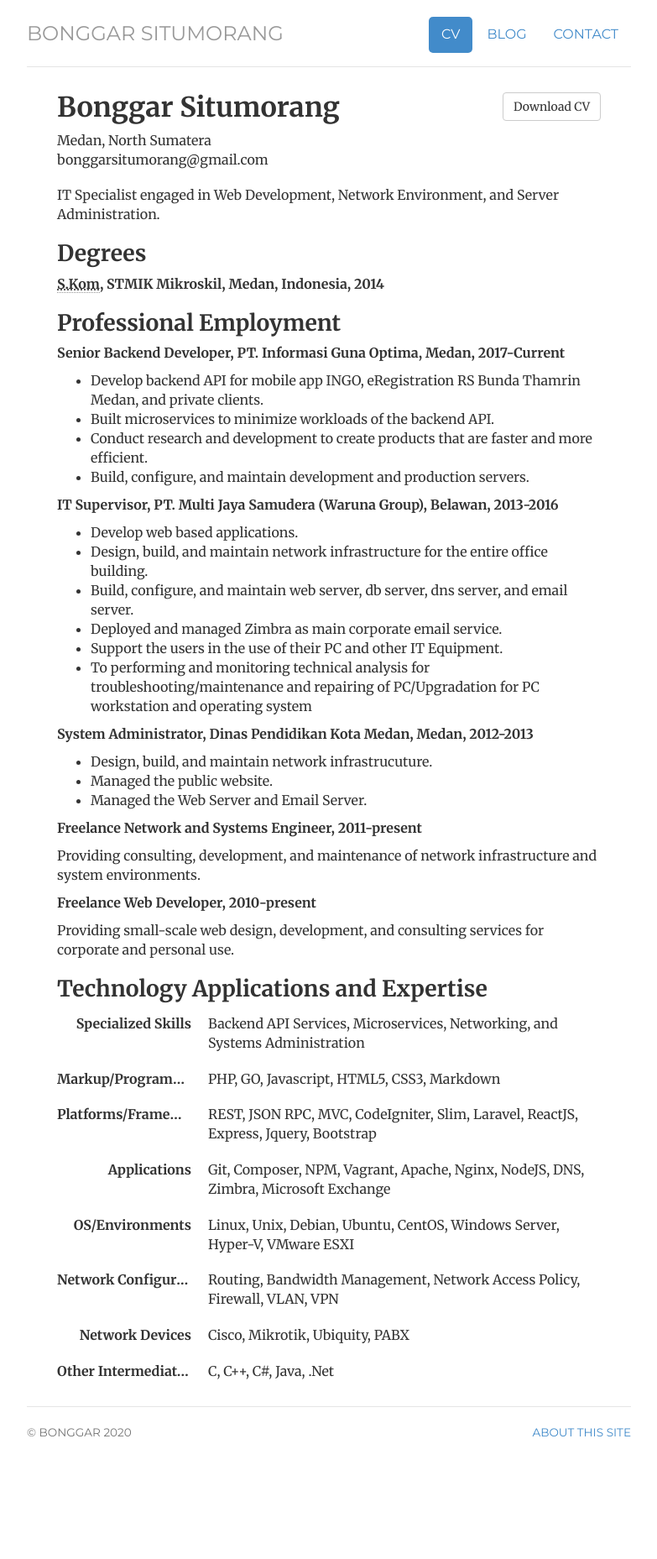
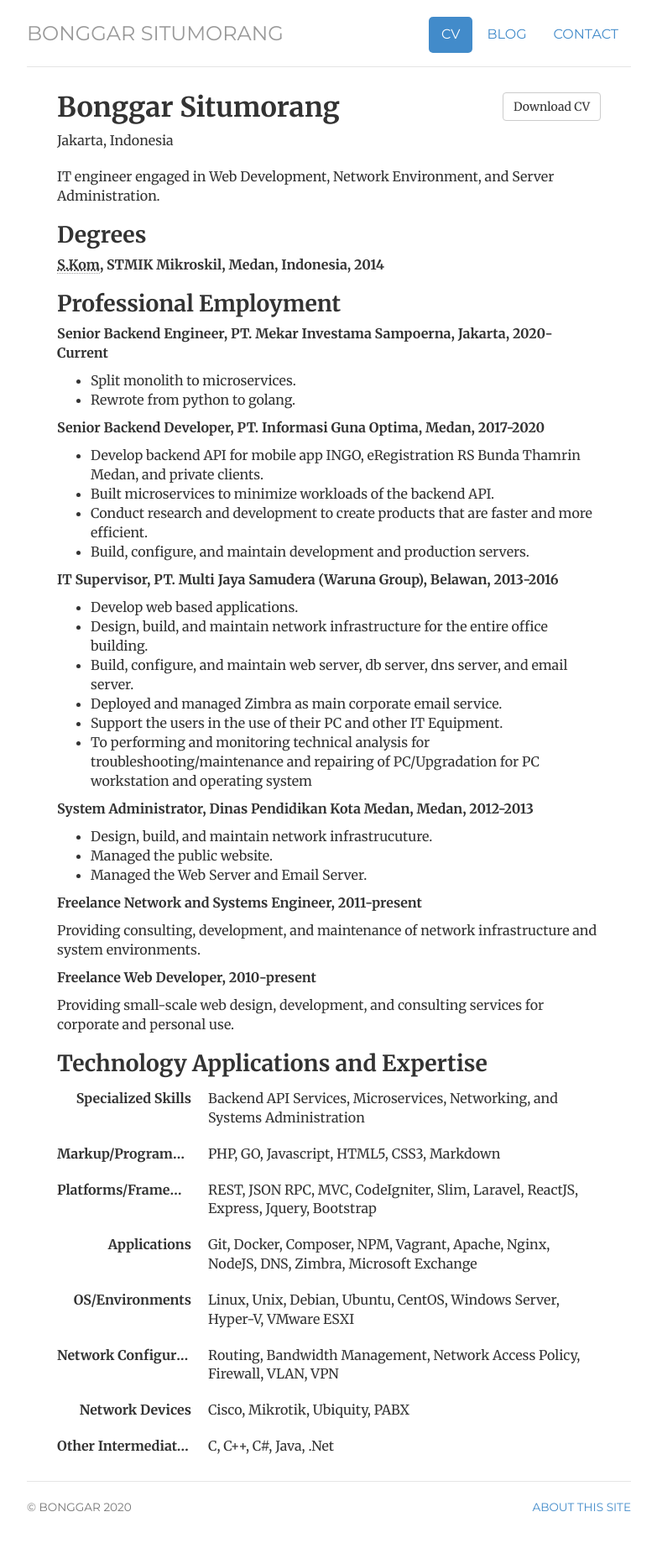
Before and after one commit to bonggar/bonggar.github.io, a Jekyll site: the page built from cv/index.html, in a window 1280 px wide. Shown: the whole page at 84% size, without its empty margins (248-1031 px from the left). Built offline with Jekyll 4.4.1, drawn with Linux system fonts in a browser that asks for light colours; before the commit the page ends 1768 px from its top, so only the background shows below that.

Commit message:
Update Work Experience

```diff
--- a/cv/index.html
+++ b/cv/index.html
@@ -5,25 +5,31 @@ home: passive
 cv: active
 blog: passive
 contact: passive
-description: Current CV for Bonggar Situmorang, a PHP Web Developer, Network Engineer, System Administrator, Gamer, and Music Enthusiast living and working in Medan.
+description: Current CV for Bonggar Situmorang, a Web Developer, Network Engineer, System Administrator, Gamer, and Music Enthusiast living and working in Jakarta.
 ---
 <div class="cv">
 	<a href="/files/cv_bonggar_situmorang_en.pdf" class="btn btn-default pull-right" title="Download CV as PDF">Download CV</a>
-				<div itemscope itemtype="http://data-vocabulary.org/Person">
+				<div itemscope>
 					<span itemprop="name"><h1>Bonggar Situmorang</h1></span>
 					<address>
-						Medan, North Sumatera<br>
-						<span class="obfuscate">moc.liamg@gnaromutisraggnob</span>
+						Jakarta, Indonesia<br>
 					</address>
 				</div>
 
-				<p>IT Specialist engaged in Web Development, Network Environment, and Server Administration.</p>
+				<p>IT engineer engaged in Web Development, Network Environment, and Server Administration.</p>
 
 				<h2>Degrees</h2>
 				<p><strong><abbr title="Bachelor of Computer Information Systems">S.Kom</abbr>, STMIK Mikroskil, Medan, Indonesia, 2014</strong></p>
 
 				<h2>Professional Employment</h2>
-				<p><strong>Senior Backend Developer, PT. Informasi Guna Optima, Medan, 2017-Current</strong></p>
+
+				<p><strong>Senior Backend Engineer, PT. Mekar Investama Sampoerna, Jakarta, 2020-Current</strong></p>
+					<ul>
+						<li>Split monolith to microservices.</li>
+						<li>Rewrote from python to golang.</li>
+					</ul>
+
+				<p><strong>Senior Backend Developer, PT. Informasi Guna Optima, Medan, 2017-2020</strong></p>
 					<ul>
 						<li>Develop backend API for mobile app INGO, eRegistration RS Bunda Thamrin Medan, and private clients.</li>
 						<li>Built microservices to minimize workloads of the backend API.</li>
@@ -69,7 +75,7 @@ description: Current CV for Bonggar Situmorang, a PHP Web Developer, Network Eng
 					</dl>
 					<dl class="dl-horizontal">
 						<dt>Applications</dt>
-						<dd>Git, Composer, NPM, Vagrant, Apache, Nginx, NodeJS, DNS, Zimbra, Microsoft Exchange</dd>
+						<dd>Git, Docker, Composer, NPM, Vagrant, Apache, Nginx, NodeJS, DNS, Zimbra, Microsoft Exchange</dd>
 					</dl>
 					<dl class="dl-horizontal">
 						<dt>OS/Environments</dt>
```
